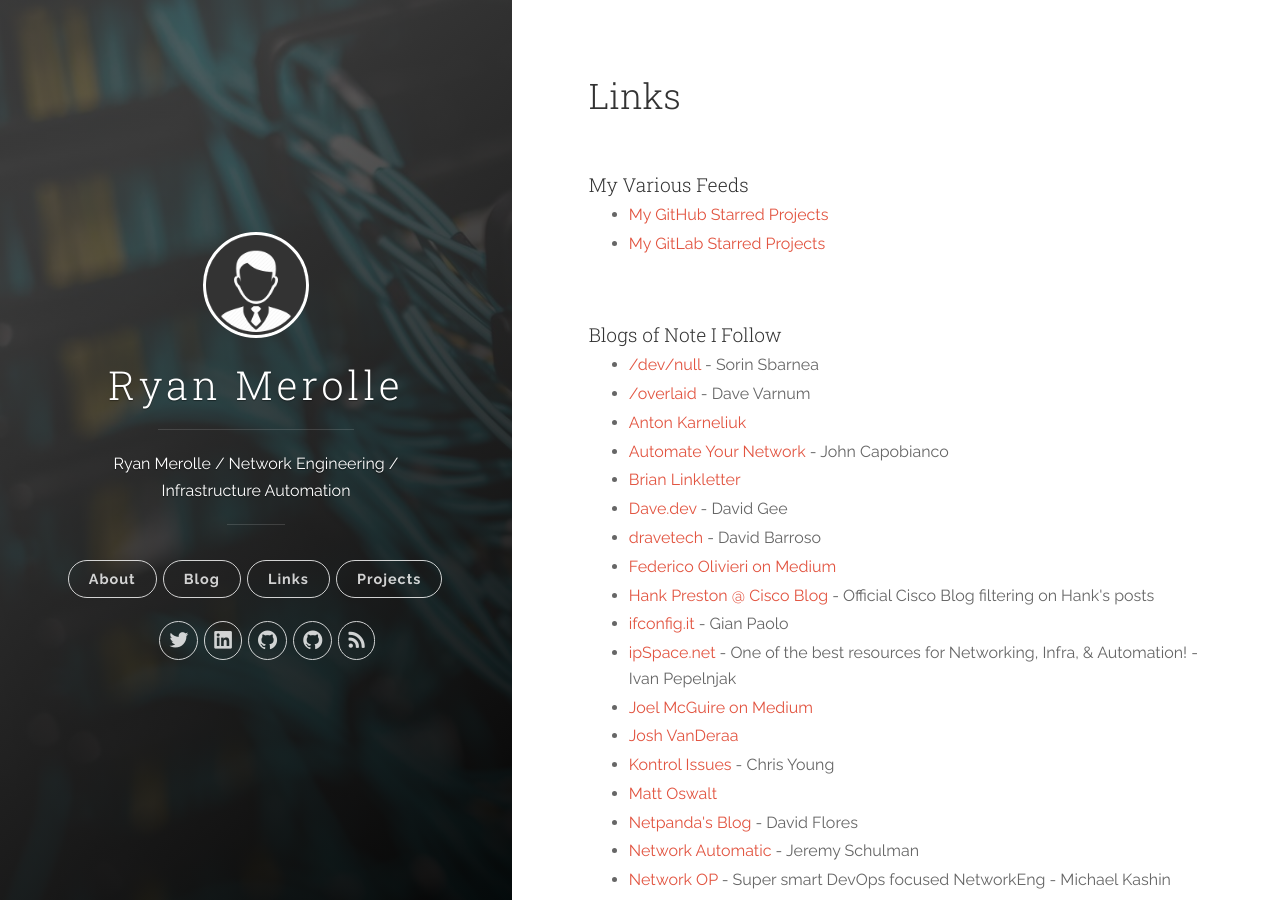
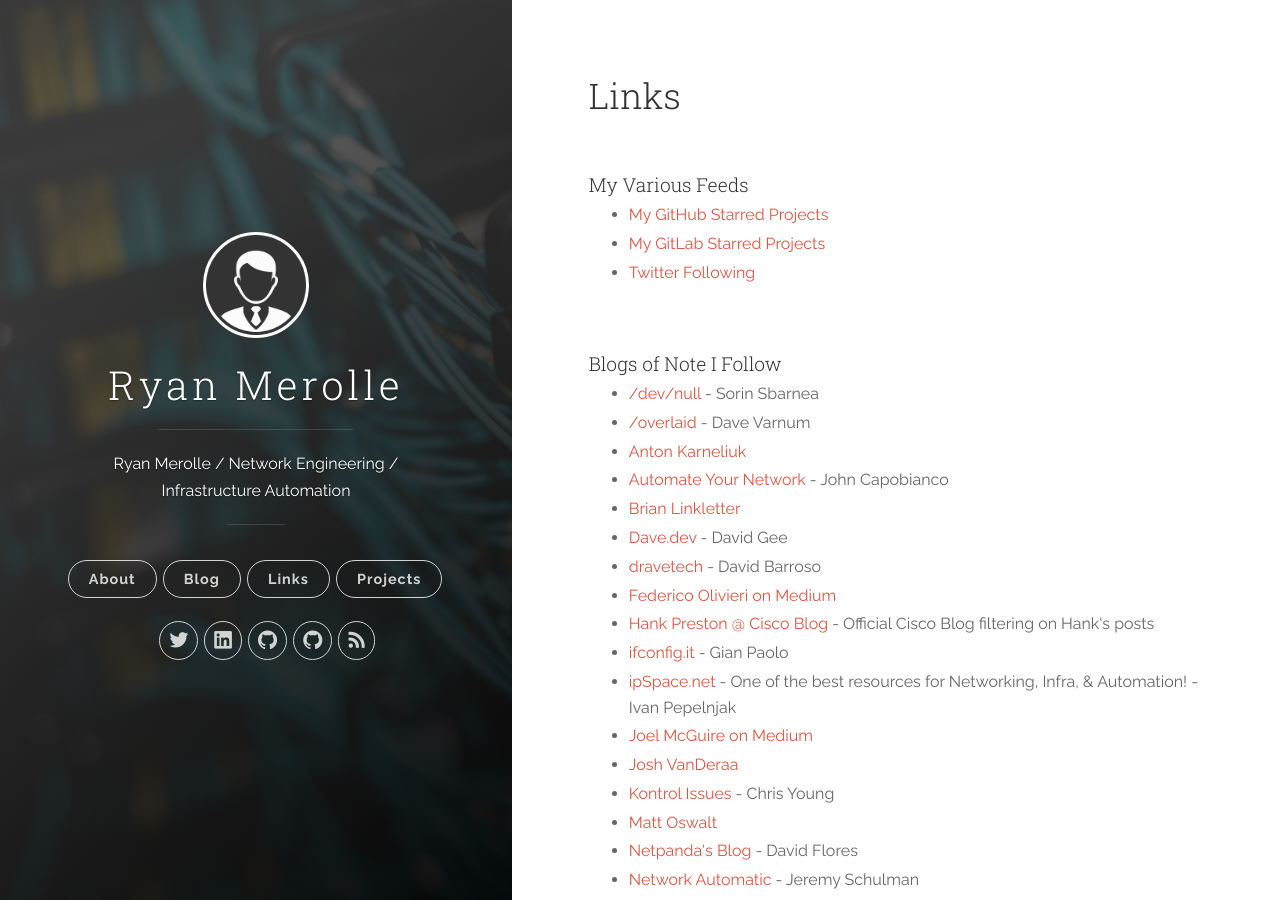
Before and after one commit to ryanmerolle/ryanmerolle.github.io, a Jekyll site: the page built from _pages/links.md, in a window 1280 px wide and 900 px high. Built offline with Jekyll 4.4.1, drawn with Linux system fonts in a browser that asks for light colours.

Commit message:
Update 1.1 (#2)
* update project links into sections

* add twitter following list

```diff
--- a/_data/links_feeds.yml
+++ b/_data/links_feeds.yml
@@ -4,3 +4,6 @@
 
 - name: My GitLab Starred Projects
   url: https://gitlab.com/users/ryanmerolle/starred
+
+- name: Twitter Following
+  url: https://twitter.com/ryanmerolle/following
```
